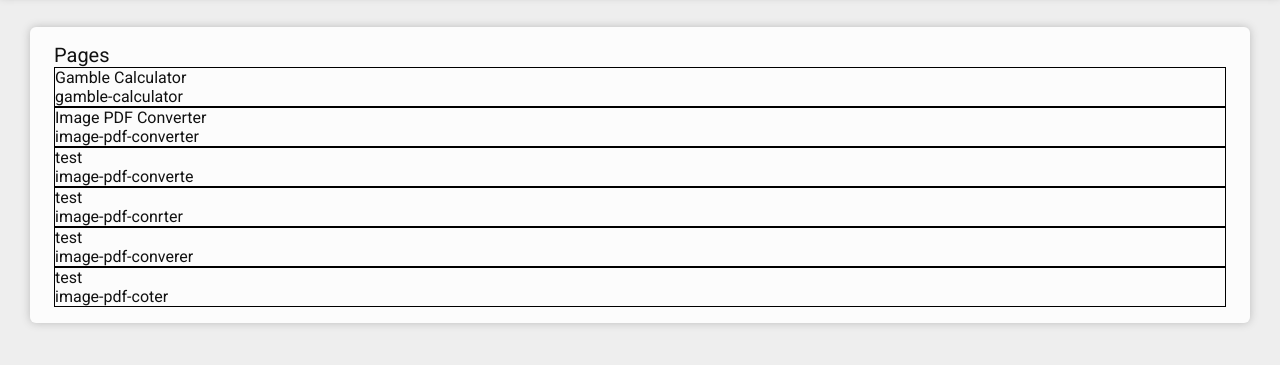
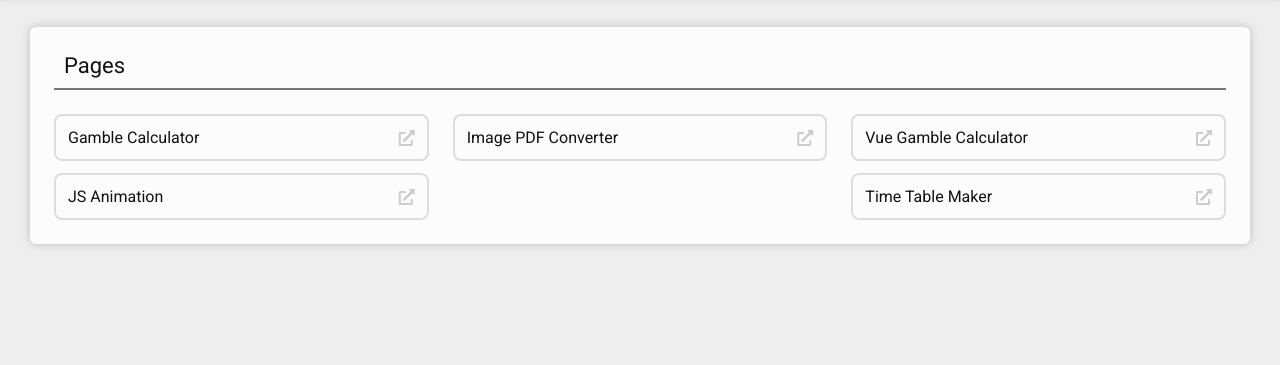
Before and after one commit to Maple0922/Maple0922, a plain HTML site: page index.html in a window 1280 px wide. Shown: the part 83-448 px from the top of the page. Drawn offline with nearby package versions, Linux system fonts and the light colour scheme.

Commit message:
2020/06/13 17:38

```diff
--- a/index.html
+++ b/index.html
@@ -7,6 +7,7 @@
   <link rel="stylesheet" href="css/style.css">
   <link rel="icon" href="icon/favicon.ico">
   <link rel="apple-touch-icon" href="icon/favicon.ico">
+  <link rel="stylesheet" href="https://use.fontawesome.com/releases/v5.13.0/css/all.css" integrity="sha384-Bfad6CLCknfcloXFOyFnlgtENryhrpZCe29RTifKEixXQZ38WheV+i/6YWSzkz3V" crossorigin="anonymous">
   <script src="https://cdn.jsdelivr.net/npm/vue/dist/vue.js"></script>
   <script type="text/javascript" src="js/jquery.js"></script>
 </head>
@@ -19,8 +20,7 @@
       <h1>Pages</h1>
       <ul class="pages__list">
         <li v-for="item in items" :key="item.url" class="pages__item">
-          <p class="pages__name">{{ item.name }}</p>
-          <p class="pages__url"><a :href="item.url">{{ item.url }}</a></p>
+          <p class="pages__name"><a :href="item.url" class="pages__link">{{ item.name }}</a><i class="fas fa-external-link-alt"></i></p>
         </li>
       </ul>
     </div>
--- a/js/script.js
+++ b/js/script.js
@@ -11,20 +11,16 @@ const app = new Vue({
         url: 'image-pdf-converter'
       },
       {
-        name: 'test',
-        url: 'image-pdf-converte'
+        name: 'Vue Gamble Calculator',
+        url: 'vue-gamble-calculator'
       },
       {
-        name: 'test',
-        url: 'image-pdf-conrter'
+        name: 'JS Animation',
+        url: 'js-animation'
       },
       {
-        name: 'test',
-        url: 'image-pdf-converer'
-      },
-      {
-        name: 'test',
-        url: 'image-pdf-coter'
+        name: 'Time Table Maker',
+        url: 'time-table-maker'
       }
     ]
   }
--- a/sass/_variables.scss
+++ b/sass/_variables.scss
@@ -12,3 +12,6 @@ $white: #fcfcfc;
 $height-header: 80px;
 $height-main: calc(100vh - #{$height-header});
 $basic-shadow: 0 0 8px 0 $light-gray;
+
+// $color-card: rgb(54, 56, 113);
+$color-theme: #777;
--- a/sass/style.scss
+++ b/sass/style.scss
@@ -22,26 +22,54 @@
   font-size: 1.6rem;
   &__container {
     background: $white;
-    padding: 16px 24px;
+    padding: 16px 24px 12px;
     margin-bottom: 20px;
     border-radius: 6px;
     box-shadow: $basic-shadow;
     h1 {
-      font-size: 2rem;
+      font-size: 2.2rem;
+      border-bottom: 2px solid $color-theme;
+      padding: 10px;
+      margin-bottom: 24px;
     }
   }
   .pages {
     &__list {
+      display: flex;
+      flex-wrap: wrap;
+      justify-content: space-between;
     }
     &__item {
-      border: 1px solid black;
-
+      // color: $white;
+      // background: $color-card;
+      border: 2px solid #ddd;
+      border-radius: 8px;
+      padding: 12px;
+      margin-bottom: 12px;
+      @include mq("pc") {
+        width: calc((100% - 48px)/3);
+      }
+      @include mq("tab") {
+        width: calc((100% - 24px)/2);
+      }
+      @include mq("sp") {
+        width: 100%;
+      }
     }
     &__name {
-
+      position: relative;
     }
-    &__url {
-
+    &__link {
+      display: block;
+      width: 100%;
+      margin-right: 20px;
+    }
+    i {
+      position: absolute;
+      right: 0px;
+      top: 50%;
+      transform: translateY(-50%);
+      color: #ccc;
     }
   }
 }
```
Also changed, not shown: css/style.css.
